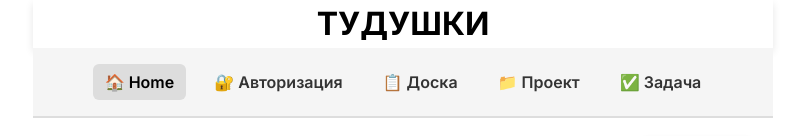
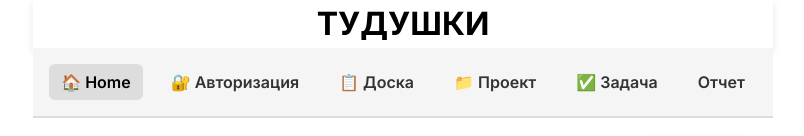
Before and after one commit to KristinaBalashova/todo-list-project, a Vue app: page / in a window 1280 px wide. Shown: the top 136 px of the page, without its empty margins (237-1041 px from the left). Built offline with nearby package versions, Linux system fonts and the light colour scheme; no server answers.

Commit message:
add: basic report

```diff
--- a/src/components/Navigation.vue
+++ b/src/components/Navigation.vue
@@ -6,6 +6,7 @@
       <router-link to="/board" class="link">📋 Доска</router-link>
       <router-link to="/project/1" class="link">📁 Проект</router-link>
       <router-link to="/task/1" class="link">✅ Задача</router-link>
+      <router-link to="/reports" class="link">Отчет</router-link>
     </nav>
   </template>
 
```
